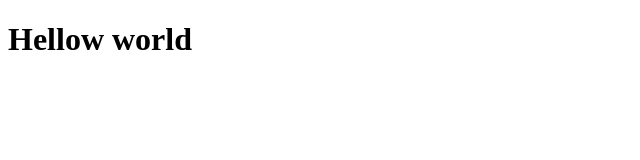
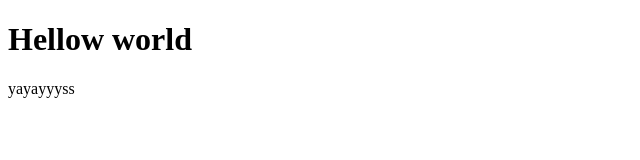
Before and after one commit to Fadlicann/fadlites, a plain HTML site: page index.html in a window 1280 px wide. Shown: the full height of the page, 0-640 px from the left. Drawn offline with Linux system fonts and the light colour scheme.

Commit message:
menambahkan pragraph

```diff
--- a/index.html
+++ b/index.html
@@ -6,6 +6,7 @@
     <title>Document</title>
 </head>
 <body>
-    <h1>Hellow world</h1>
+    <h1>Hellow world </h1>
+    yayayyyss
 </body>
 </html>
```
